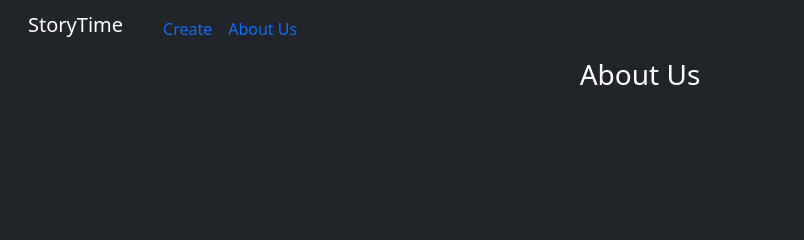
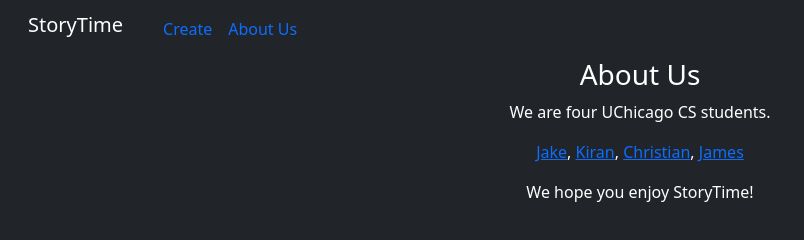
Before and after one commit to christian-doucette/hackathon22, a plain HTML site: page templates/about_us.html in a window 1280 px wide. Shown: the whole page, without its empty margins (0-804 px from the left). Drawn offline with nearby package versions, Linux system fonts and the light colour scheme.

Commit message:
changed opengraph image to MLH, and added basic about us page

```diff
--- a/templates/about_us.html
+++ b/templates/about_us.html
@@ -2,7 +2,7 @@
     <meta property="og:title" content="Storytime - MLH22">
     <meta property="og:url" content="story-time-hackathon.herokuapp.com">
     <meta property="og:type" content="website">
-    <meta property="og:image" content="https://avatars.githubusercontent.com/u/64502867?v=4">
+    <meta property="og:image" content="https://cdn-images-1.medium.com/max/1200/1*GfbRjYz2qvPk0-GxF9O6DQ.jpeg">
     <link href="https://cdn.jsdelivr.net/npm/bootstrap@5.1.3/dist/css/bootstrap.min.css" rel="stylesheet" integrity="sha384-1BmE4kWBq78iYhFldvKuhfTAU6auU8tT94WrHftjDbrCEXSU1oBoqyl2QvZ6jIW3" crossorigin="anonymous">
 </head>
 <body class="bg-dark text-center text-white">
@@ -20,4 +20,13 @@
         </nav>
     </header>
     <h3>About Us</h3>
+    <p>
+      We are four UChicago CS students.
+    </p>
+    <p>
+      <a href="https://github.com/jsapfel">Jake</a>, <a href="https://github.com/kiranbaakkonen">Kiran</a>, <a href="https://github.com/christian-doucette">Christian</a>, <a href="https://github.com/jmdoucette">James</a>
+    </p>
+    <p>
+      We hope you enjoy StoryTime!
+    </p>
 </body>
```
Also changed, not shown: templates/create_game.html (+1 -1 lines), templates/create_game_fail.html (+1 -1 lines), templates/index.html (+1 -2 lines).
